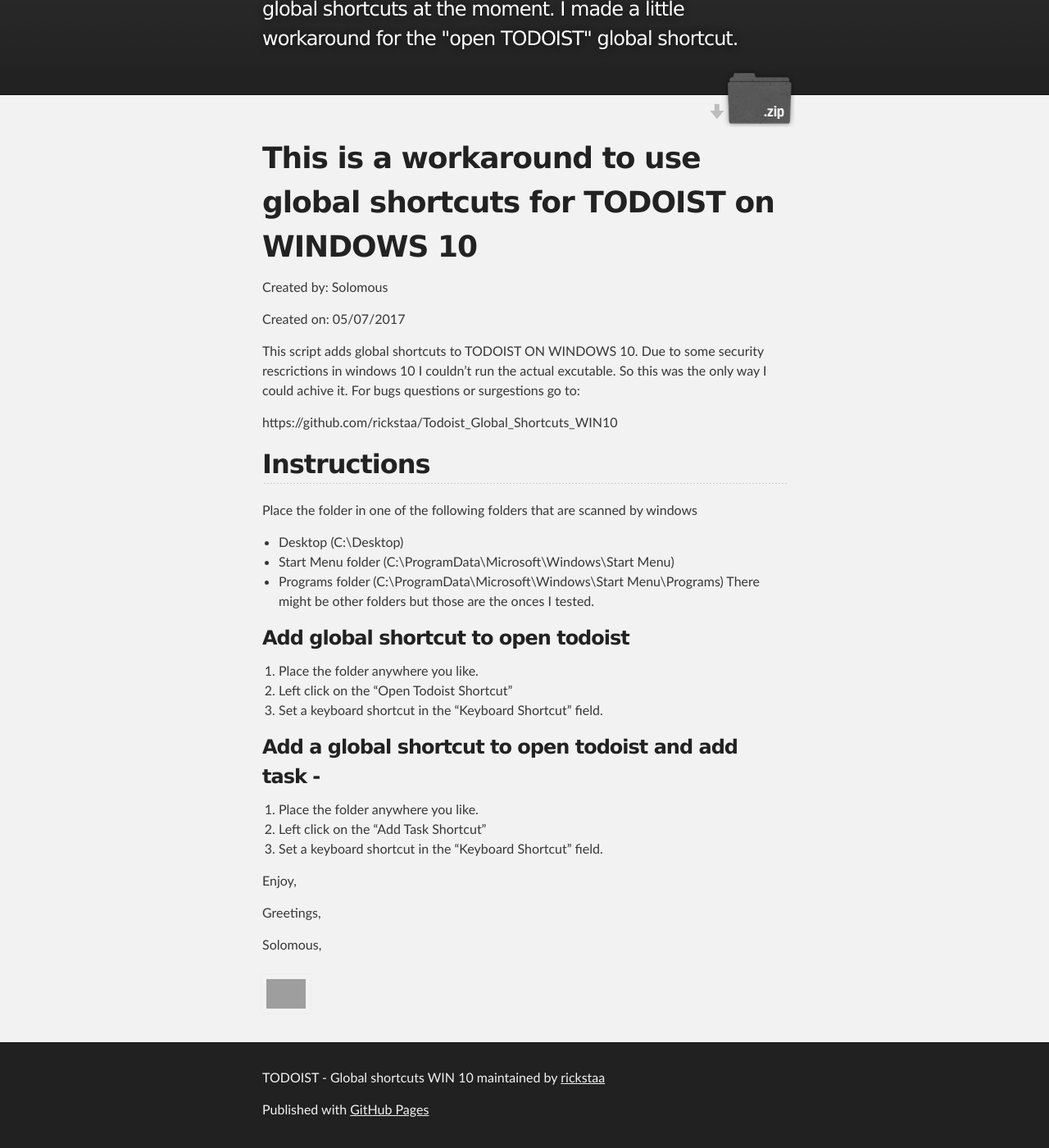
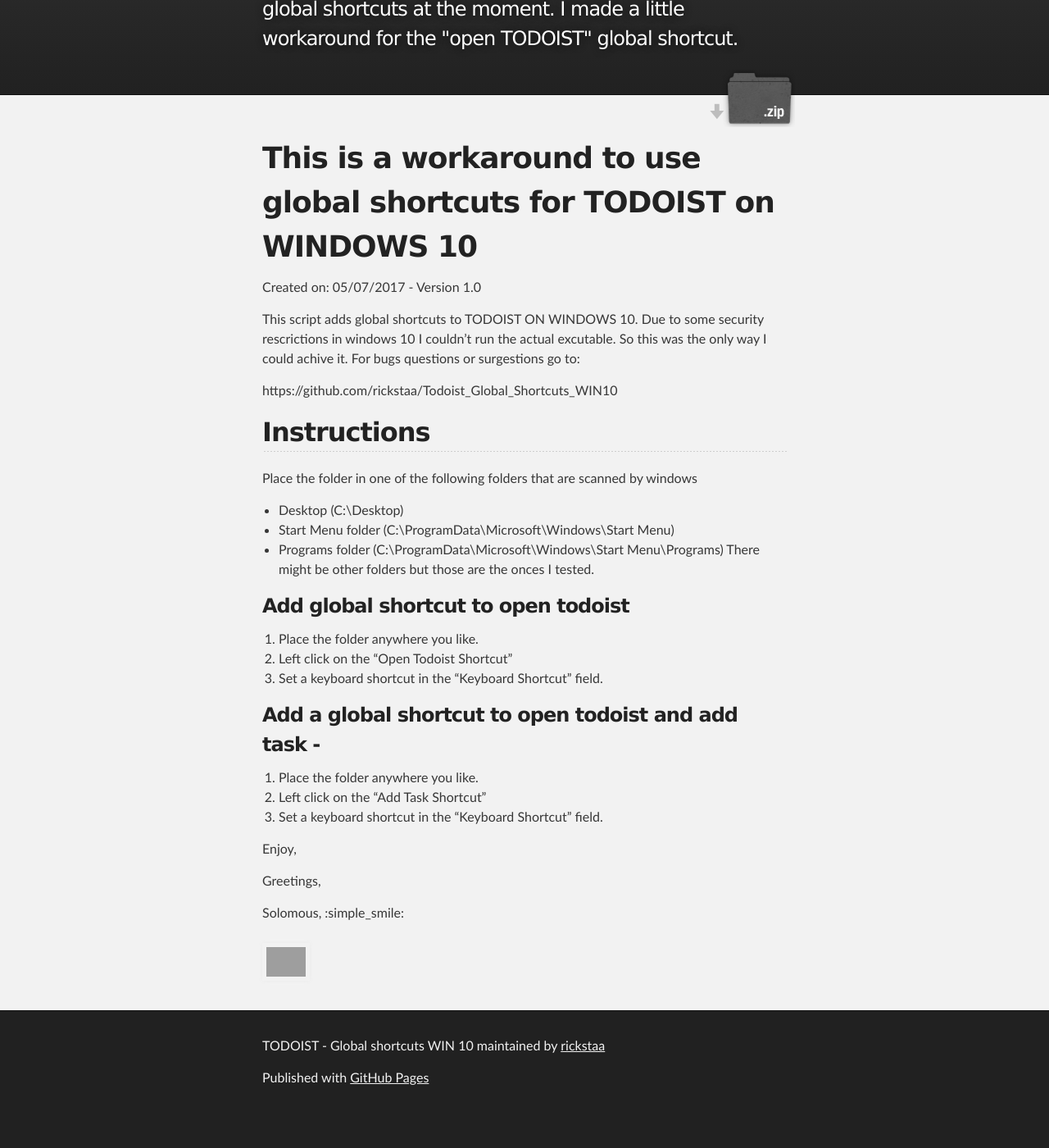
Before and after one commit to rickstaa/todoist-global-shortcuts-WIN10, a Jekyll site: the page built from index.md, in a window 1280 px wide and 1400 px high, scrolled down 229 px. Shown: the whole window at 82% size. Built offline with Jekyll 4.4.1, drawn with Linux system fonts in a browser that asks for light colours; our own code applies the rules of GitHub Pages for plain Markdown files; after the commit the page ends 1590 px from its top, so only the background shows below that; grey boxes are pictures that could not be loaded.

Commit message:
Update index.md

```diff
--- a/index.md
+++ b/index.md
@@ -1,8 +1,5 @@
 # This is a workaround to use global shortcuts for TODOIST on WINDOWS 10
-Created by: Solomous
-
-Created on: 05/07/2017
-
+Created on: 05/07/2017 - Version 1.0
 
 This script adds global shortcuts to TODOIST ON WINDOWS 10. Due to some security rescrictions in windows 10
 I couldn't run the actual excutable. So this was the only way I could achive it. For bugs questions or surgestions
@@ -33,3 +30,4 @@ Enjoy,
 Greetings,
 
 Solomous,
+:simple_smile:
```
